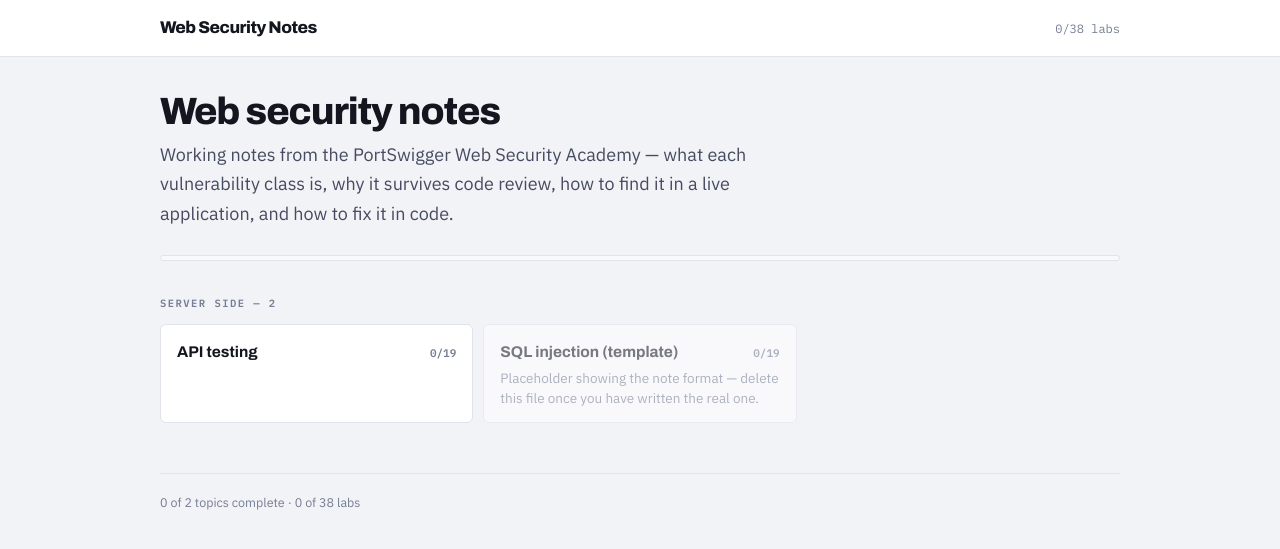
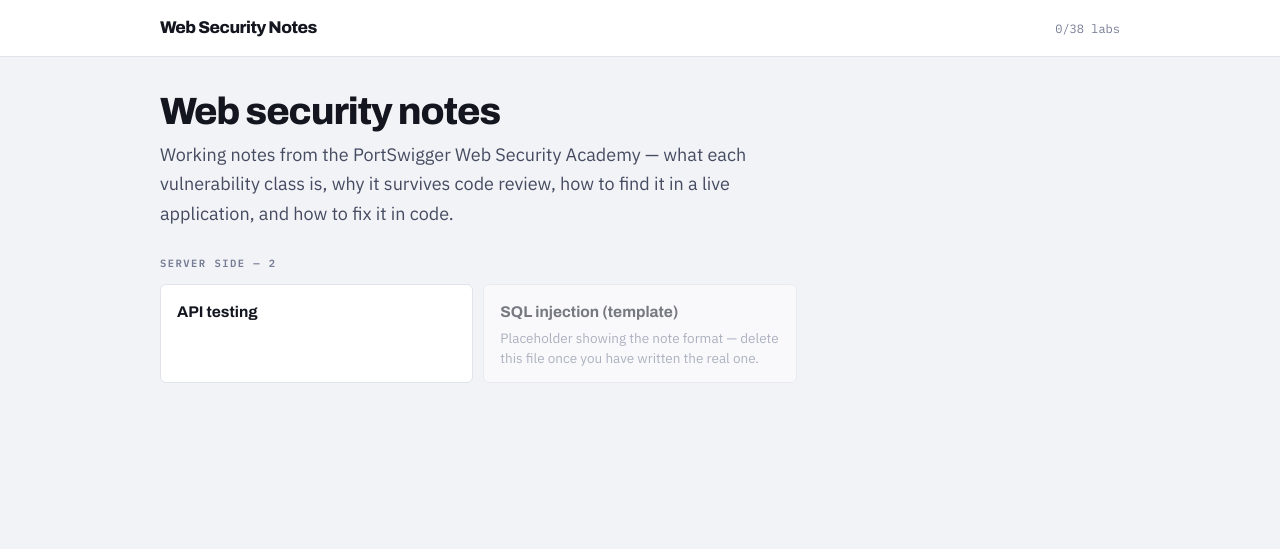
Before and after one commit to johnmarco123/web-security-notes, a Jekyll site: the page built from index.html, in a window 1280 px wide. Shown: the top 549 px of the page. Built offline with Jekyll 4.4.1, drawn with Linux system fonts in a browser that asks for light colours.

Commit message:
removed lab listings

```diff
--- a/index.html
+++ b/index.html
@@ -5,8 +5,6 @@
 {% assign notes = site.pages | where: "layout", "note" %}
 {% assign done = 0 %}{% assign total = 0 %}{% assign complete = 0 %}
 {% for p in notes %}
-  {% assign done = done | plus: p.labs_done %}
-  {% assign total = total | plus: p.labs_total %}
   {% if p.status == 'done' %}{% assign complete = complete | plus: 1 %}{% endif %}
 {% endfor %}
 
@@ -30,7 +28,6 @@
             <a class="card {{ n.status }}" href="{{ n.url | relative_url }}">
               <div class="t">
                 <span>{{ n.title }}</span>
-                {% if n.labs_total > 0 %}<span class="n">{{ n.labs_done }}/{{ n.labs_total }}</span>{% endif %}
               </div>
               <div class="s">{{ n.summary }}</div>
             </a>
@@ -40,5 +37,4 @@
     {% endif %}
   {% endfor %}
 
-  <footer>{{ complete }} of {{ notes.size }} topics complete &middot; {{ done }} of {{ total }} labs</footer>
 </div>
```
